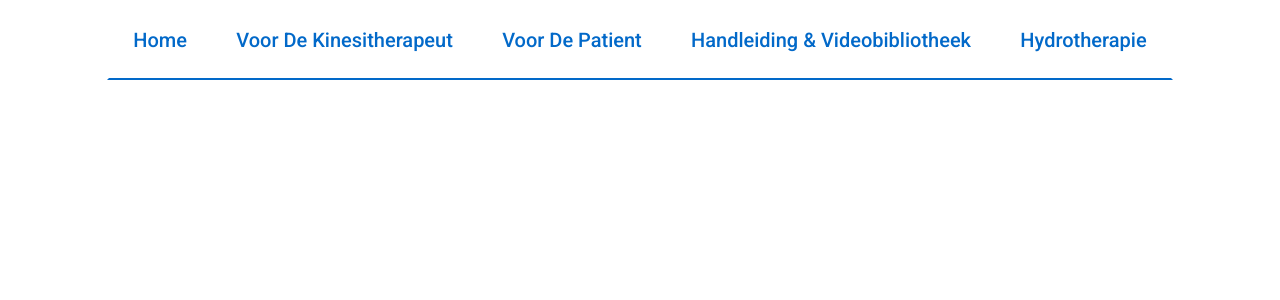
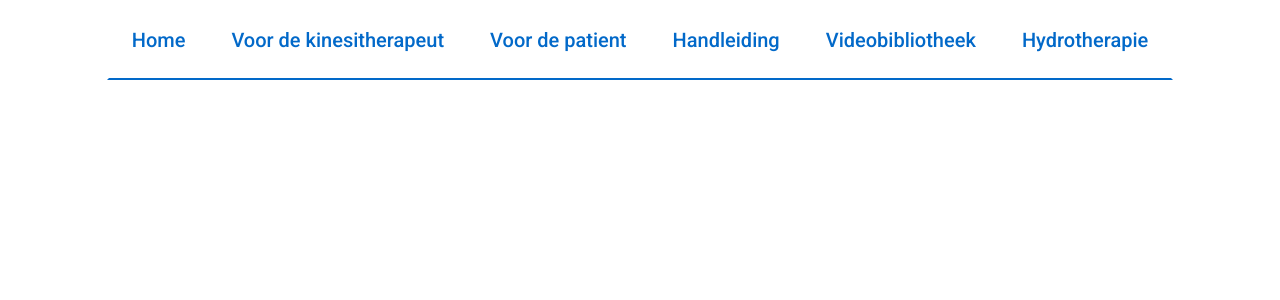
Before and after one commit to Klimaf/masterproef-marieke, a Next.js app: page / in a window 1280 px wide. Shown: the top 300 px of the page. Built offline with nearby package versions, Linux system fonts and the light colour scheme; no server answers; what urql would draw is missing.

Commit message:
Update Fetch Query

```diff
--- a/components/Nav.jsx
+++ b/components/Nav.jsx
@@ -9,13 +9,16 @@ export default function Nav() {
             <Link href={"/"}>Home</Link>
           </li>
           <li>
-            <Link href={""}>Voor De Kinesitherapeut</Link>
+            <Link href={""}>Voor de kinesitherapeut</Link>
           </li>
           <li>
-            <Link href={""}>Voor De Patient</Link>
+            <Link href={""}>Voor de patient</Link>
           </li>
           <li>
-            <Link href={"/exercises"}>Handleiding & Videobibliotheek</Link>
+            <Link href={""}>Handleiding</Link>
+          </li>
+          <li>
+            <Link href={"/exercises"}>Videobibliotheek</Link>
           </li>
           <li>
             <Link href={""}>Hydrotherapie</Link>
--- a/lib/query.js
+++ b/lib/query.js
@@ -1,6 +1,6 @@
 export const EXERCISE_QUERY = `
 query {
-    exercises {
+    exercises (pagination: { limit: 200 }) {
       data {
         attributes {
           title
--- a/pages/exercises.jsx
+++ b/pages/exercises.jsx
@@ -17,7 +17,7 @@ export default function Exercieses() {
 
   const exercises = data.exercises.data;
 
-  //SORT BY EXERCISE NUMBER
+  // SORT BY EXERCISE NUMBER
   exercises.sort(
     (a, b) =>
       a.attributes.title.split(":")[0].split("Oefening ")[1] -
@@ -51,6 +51,8 @@ export default function Exercieses() {
 
   //PRIME FILTER
   let filtered = exercises;
+
+  console.log(exercises);
 
   //APPLY FILTER
   if (!filter.length == 0) {
```
